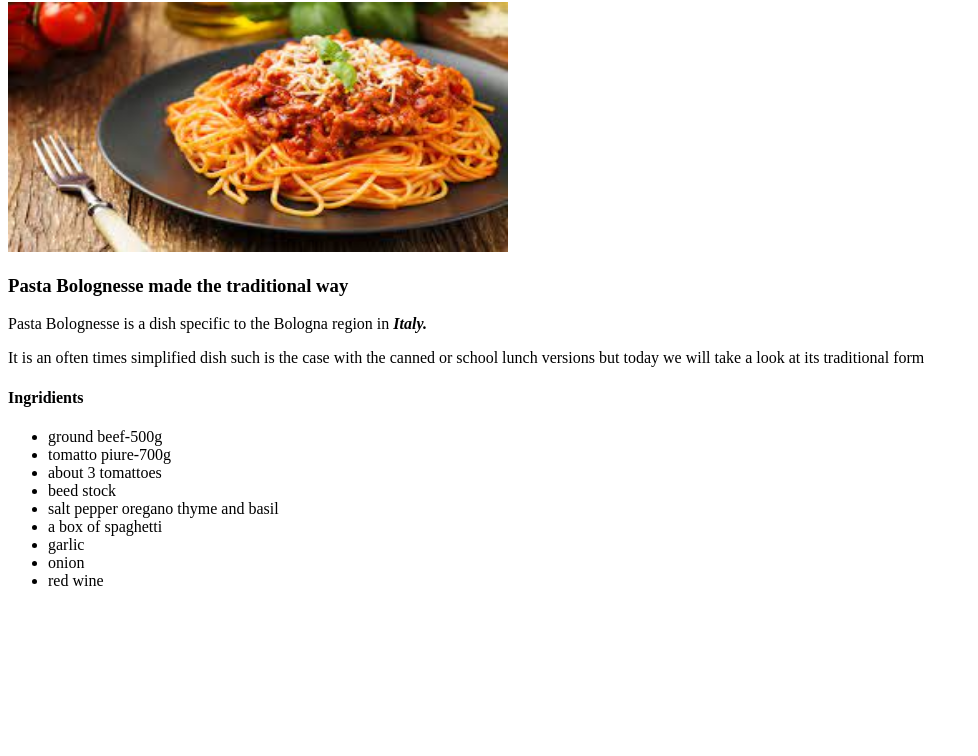
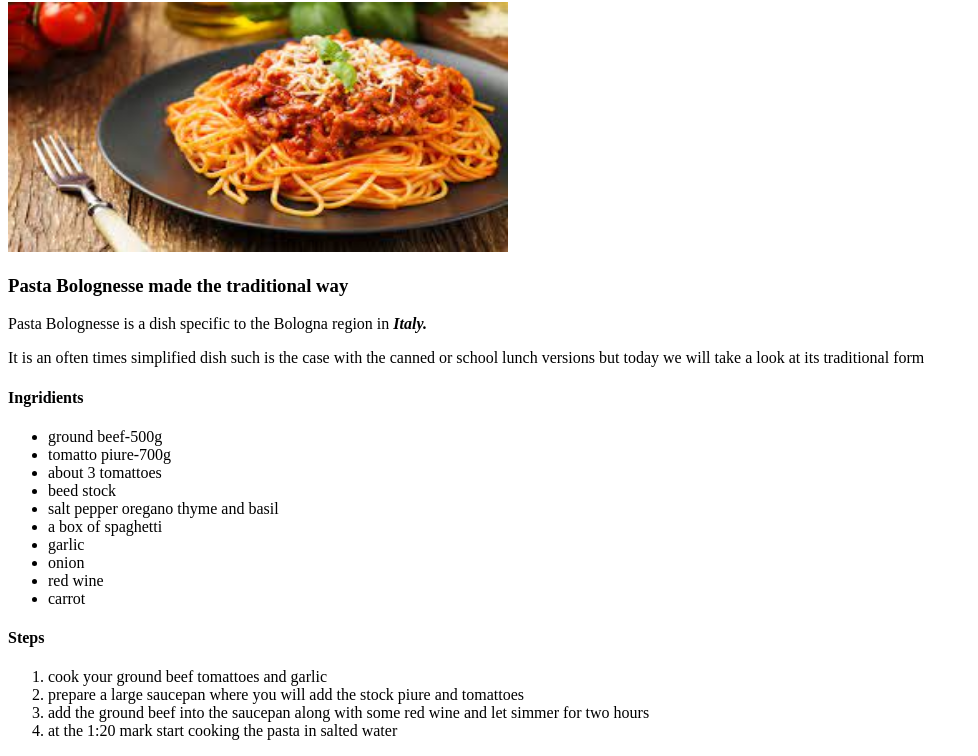
Before and after one commit to picuscalin/odinn-recipes, a plain HTML site: page recipes/bolognese.html in a window 1280 px wide. Shown: the part 78-834 px from the top of the page, without its empty margins (0-978 px from the left). Before the commit the page ends 800 px from the top, so only its background shows below. Drawn offline with Linux system fonts and the light colour scheme.

Commit message:
put in the recipe steps

```diff
--- a/recipes/bolognese.html
+++ b/recipes/bolognese.html
@@ -22,6 +22,14 @@
         <li>garlic</li>
         <li>onion</li>
         <li>red wine</li>
+        <li>carrot</li>
     </ul>
+    <h4>Steps</h4>
+    <ol>
+        <li>cook your ground beef tomattoes and garlic</li>
+        <li>prepare a large saucepan where you will add the stock piure and tomattoes</li>
+        <li>add the ground beef into the saucepan along with some red wine and let simmer for two hours</li>
+        <li>at the 1:20 mark start cooking the pasta in salted water</li>
+    </ol>
 </body>
 </html>
```
